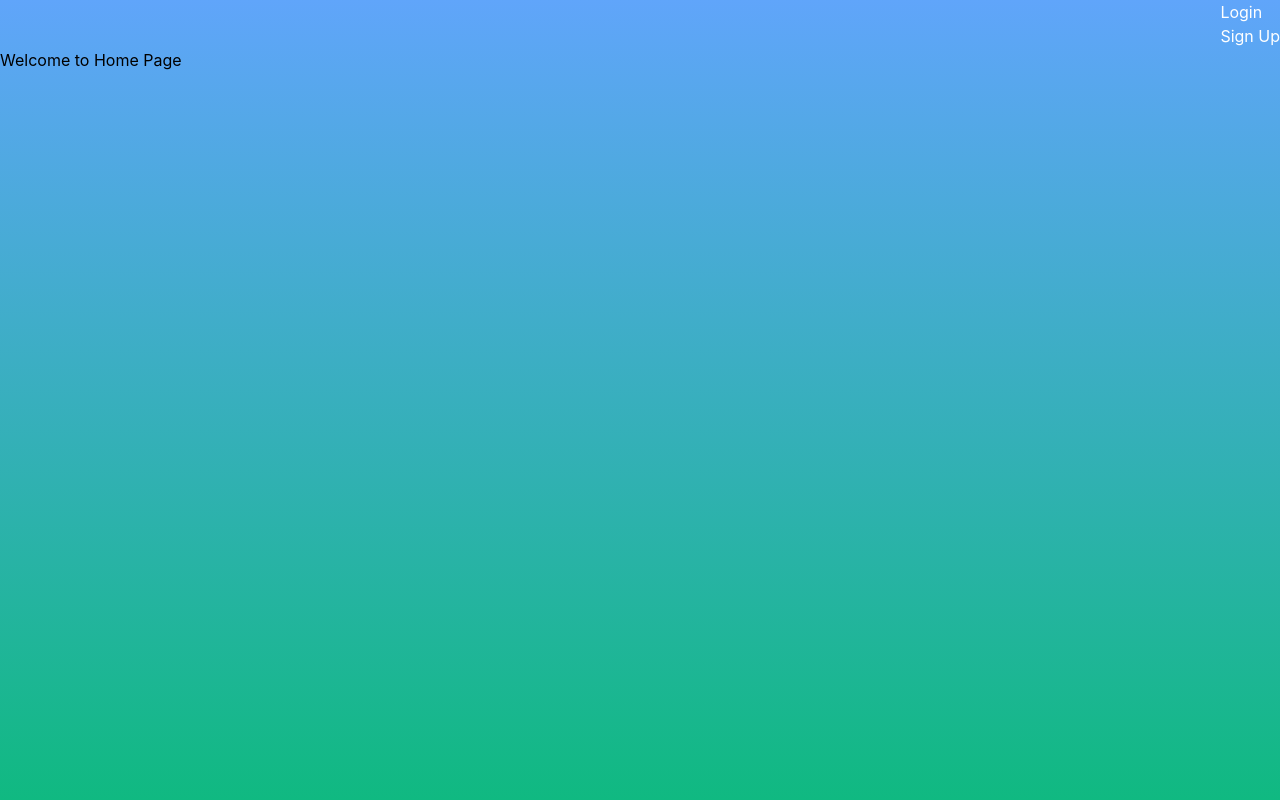
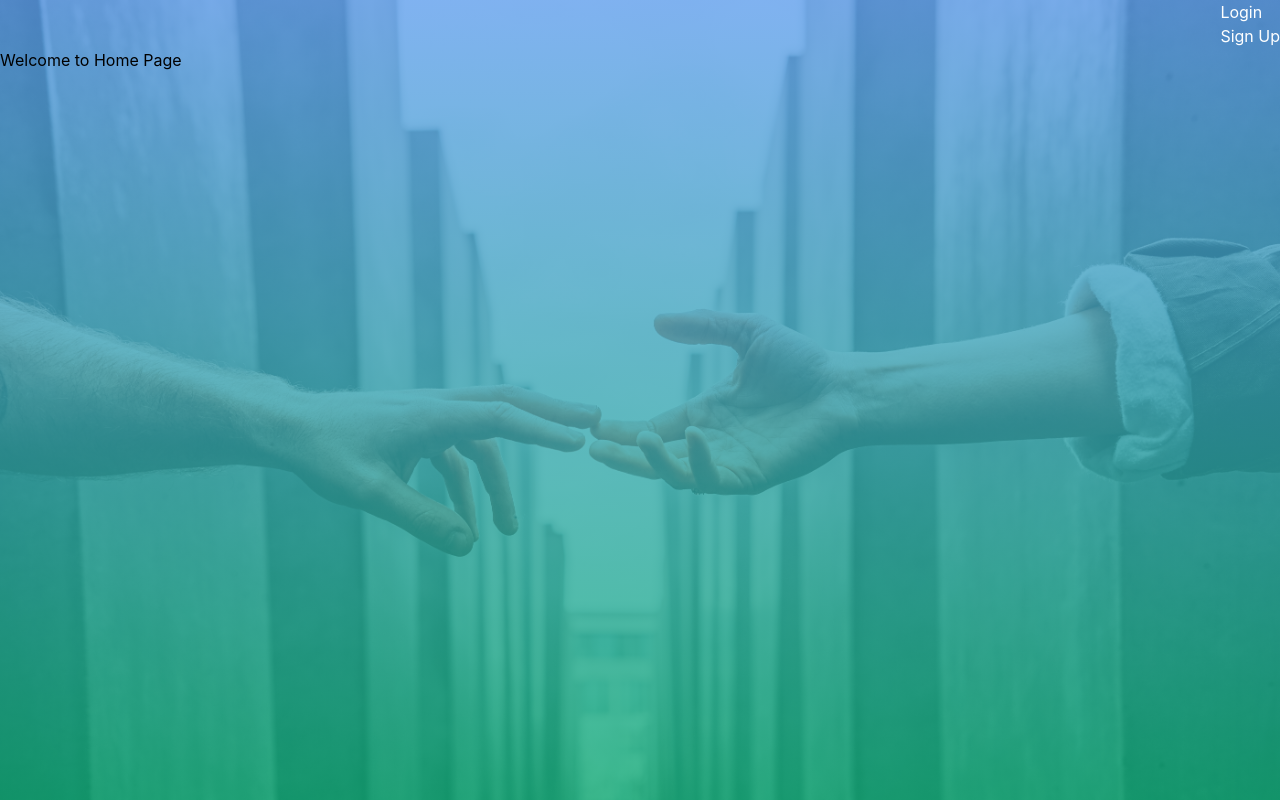
Before and after one commit to gurbuzertunga/Psychology_Appointment_Frontend, a React (Create React App) app: page / in a window 1280 px wide. Built offline with nearby package versions, Linux system fonts and the light colour scheme.

Commit message:
style home page

```diff
--- a/public/index.html
+++ b/public/index.html
@@ -26,7 +26,7 @@
     -->
     <title>React App</title>
   </head>
-  <body class="bg-gradient-to-b from-blue-400 to-green-500 bg-no-repeat h-screen">
+  <body>
     <noscript>You need to enable JavaScript to run this app.</noscript>
     <div id="root"></div>
     <!--
--- a/src/actions/index.js
+++ b/src/actions/index.js
@@ -2,6 +2,7 @@ const OPEN_MODAL = 'OPEN_MODAL';
 const CLOSE_MODAL = 'CLOSE_MODAL';
 const IS_LOADING_STARTED = 'IS_LOADING_STARTED';
 const CREATE_TOKEN = 'CREATE_TOKEN';
+const CREATE_USER = 'CREATE_USER';
 const REMOVE_TOKEN = 'REMOVE_TOKEN';
 const CREATE_CONSULTANCY = 'CREATE_CONSULTANCY';
 const CREATE_CONSULTANCIES_LIST = 'CREATE_CONSULTANCIES_LIST';
@@ -27,14 +28,11 @@ const isLoadingStarted = () => ({
   type: IS_LOADING_STARTED,
 });
 
-const removeToken = () => {
-  console.log('remove token');
-  return {
-    type: REMOVE_TOKEN,
-  };
-};
-const testAction = data => ({
-  type: 'TEST',
+const removeToken = () => ({
+  type: REMOVE_TOKEN,
+});
+const createUser = data => ({
+  type: CREATE_USER,
   payload: data,
 });
 const createConsultancy = list => ({
@@ -66,6 +64,8 @@ export {
   IS_LOADING_STARTED,
   CREATE_TOKEN,
   createToken,
+  CREATE_USER,
+  createUser,
   removeToken,
   REMOVE_TOKEN,
   CREATE_CONSULTANCY,
@@ -78,5 +78,4 @@ export {
   setAppointment,
   REMOVE_APPOINTMENT,
   removeAppointment,
-  testAction,
 };
--- a/src/containers/Consultancies.js
+++ b/src/containers/Consultancies.js
@@ -7,7 +7,6 @@ import AppointmentForm from '../components/appointmentForm';
 
 const Consultancies = props => {
   const { authToken } = props;
-  console.log('consultancies');
   if (!authToken) {
     return <Redirect to="/" />;
   }
--- a/src/containers/Login.js
+++ b/src/containers/Login.js
@@ -5,7 +5,7 @@ import LoginForm from '../components/loginForm';
 import loginRequest from '../requests/loginRequest';
 import {
   createToken,
-  testAction,
+  createUser,
   closeModal,
   openModal,
   isLoadingStarted,
@@ -13,7 +13,7 @@ import {
 
 const Login = props => {
   const {
-    testAction,
+    createUser,
     createToken,
     closeModal,
     openModal,
@@ -23,7 +23,7 @@ const Login = props => {
   const handleSubmit = async data => {  // eslint-disable-line
     isLoadingStarted();
     const { name, email } = data;
-    testAction({ name, email });
+    createUser({ name, email });
     const doctor = await loginRequest(createToken, data);
     doctor ? history.push('/admin') : history.push('/consultancies'); // eslint-disable-line
     closeModal();
@@ -40,7 +40,7 @@ const Login = props => {
 Login.propTypes = {
   createToken: PropTypes.func,
   isLoadingStarted: PropTypes.func,
-  testAction: PropTypes.func,
+  createUser: PropTypes.func,
   closeModal: PropTypes.func,
   openModal: PropTypes.func,
   history: PropTypes.shape({
@@ -49,7 +49,7 @@ Login.propTypes = {
 };
 Login.defaultProps = {
   createToken,
-  testAction,
+  createUser,
   closeModal,
   openModal,
   isLoadingStarted,
@@ -57,7 +57,7 @@ Login.defaultProps = {
 
 export default connect(null, {
   createToken,
-  testAction,
+  createUser,
   closeModal,
   openModal,
   isLoadingStarted,
--- a/src/containers/SignUp.js
+++ b/src/containers/SignUp.js
@@ -5,14 +5,14 @@ import SignUpForm from '../components/signUpForm';
 import signUpRequest from '../requests/signUpRequest';
 import {
   createToken,
-  testAction,
+  createUser,
   closeModal,
   openModal,
 } from '../actions/index';
 
 const SignUp = (
   {
-    testAction,
+    createUser,
     createToken,
     closeModal,
     openModal,
@@ -21,7 +21,7 @@ const SignUp = (
   const history = useHistory();
   const handleSubmit = data => {
     const { name, email } = data;
-    testAction({ name, email });
+    createUser({ name, email });
     signUpRequest(createToken, data);
     setTimeout(() => {
       history.push('/consultancies');
@@ -38,20 +38,20 @@ const SignUp = (
 };
 SignUp.propTypes = {
   createToken: PropTypes.func,
-  testAction: PropTypes.func,
+  createUser: PropTypes.func,
   closeModal: PropTypes.func,
   openModal: PropTypes.func,
 };
 
 SignUp.defaultProps = {
   createToken,
-  testAction,
+  createUser,
   closeModal,
   openModal,
 };
 export default connect(null, {
   createToken,
-  testAction,
+  createUser,
   closeModal,
   openModal,
 })(SignUp);
--- a/src/index.css
+++ b/src/index.css
@@ -1,6 +1,14 @@
 @tailwind base;
 @tailwind components;
 @tailwind utilities;
+
+html {
+  background: rgb(95,165,249);
+  background: linear-gradient(180deg, rgba(95,165,249,0.75) 0%, rgba(16,185,129,0.75) 100%),url(../src/assets/mainbg.jpg);
+  background-size: cover;
+  background-repeat: no-repeat;
+  height: -webkit-fill-available;
+}
 
 body {
   margin: 0;
--- a/src/requests/appointmentsRequest.js
+++ b/src/requests/appointmentsRequest.js
@@ -1,7 +1,6 @@
 import { APPOINTMENTS, BASE } from '../services/appointmentapi';
 
 const appointmentsRequest = async (createAppointmentsList, auth) => {
-  console.log(auth);
   const options = {
     method: 'GET',
     headers: {
@@ -12,7 +11,6 @@ const appointmentsRequest = async (createAppointmentsList, auth) => {
   };
   const response = await fetch(`${BASE}${APPOINTMENTS}`, options);
   const data = await response.json();
-  console.log(data);
   try {
     createAppointmentsList(data);
   } catch (error) {
--- a/src/store/reducers/authenticationReducer.js
+++ b/src/store/reducers/authenticationReducer.js
@@ -1,9 +1,8 @@
-import { CREATE_TOKEN, REMOVE_TOKEN } from '../../actions/index';
+import { CREATE_TOKEN, REMOVE_TOKEN, CREATE_USER } from '../../actions/index';
 
 const defaultState = {
   name: '',
   email: '',
-  test: '',
   authToken: '',
   isDoctor: null,
 };
@@ -11,12 +10,11 @@ const authenticationReducer = (state = defaultState, action) => {
   switch (action.type) {
     case CREATE_TOKEN:
       return { ...state, authToken: action.payload.token, isDoctor: action.payload.isDoctor };
-    case 'TEST':
+    case CREATE_USER:
       return {
-        ...state, test: 'test worked', name: action.payload.name, email: action.payload.email,
+        ...state, name: action.payload.name, email: action.payload.email,
       };
     case REMOVE_TOKEN:
-      console.log(action);
       return defaultState;
     default:
       return state;
```
Also changed, not shown: src/assets/mainbg.jpg (added), 1 other file (tests, documents, lock files or other folders).
